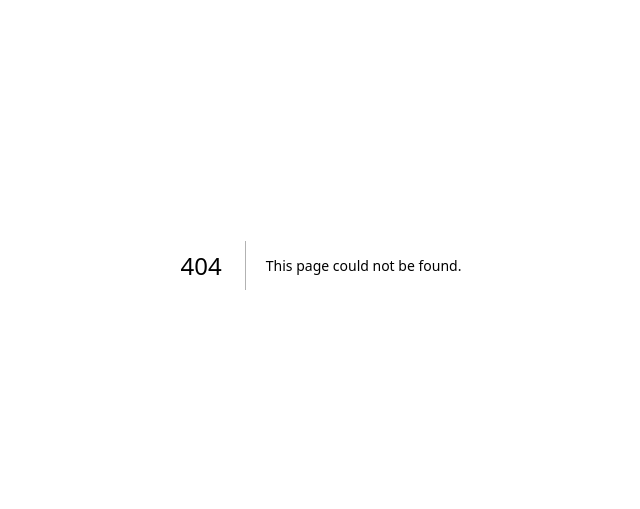
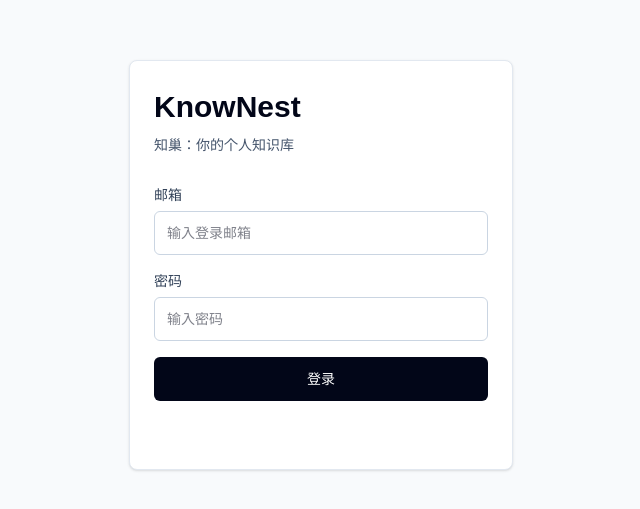
Before and after one commit to lihao-24/KnowNest, a Next.js app: page /login in a window 1280 px wide. Before the commit this address had no page. Shown: the part 135-644 px from the top of the page, without its empty margins (319-959 px from the left). Built offline with nearby package versions, Linux system fonts and the light colour scheme.

Commit message:
feat: add login page ui

```diff
--- /dev/null
+++ b/src/app/login/page.tsx
@@ -0,0 +1,91 @@
+"use client";
+
+import type { FormEvent } from "react";
+import { useState } from "react";
+
+const LOGIN_ERROR_MESSAGE = "登录失败，请检查邮箱和密码。";
+
+export default function LoginPage() {
+  const [isLoading, setIsLoading] = useState(false);
+  const [errorMessage, setErrorMessage] = useState("");
+
+  function handleSubmit(event: FormEvent<HTMLFormElement>) {
+    event.preventDefault();
+    setErrorMessage("");
+    setIsLoading(true);
+
+    window.setTimeout(() => {
+      setIsLoading(false);
+      setErrorMessage(LOGIN_ERROR_MESSAGE);
+    }, 400);
+  }
+
+  return (
+    <main className="flex min-h-dvh items-center justify-center bg-slate-50 px-4 py-10 text-slate-950 sm:px-6">
+      <section className="w-full max-w-sm rounded-lg border border-slate-200 bg-white px-5 py-6 shadow-sm sm:px-6 sm:py-7">
+        <div className="mb-7">
+          <h1 className="text-3xl font-semibold tracking-normal text-slate-950">
+            KnowNest
+          </h1>
+          <p className="mt-2 text-sm leading-6 text-slate-600">
+            知巢：你的个人知识库
+          </p>
+        </div>
+
+        <form className="space-y-4" onSubmit={handleSubmit}>
+          <div>
+            <label
+              className="mb-1.5 block text-sm font-medium text-slate-700"
+              htmlFor="email"
+            >
+              邮箱
+            </label>
+            <input
+              autoComplete="email"
+              className="h-11 w-full min-w-0 rounded-md border border-slate-300 bg-white px-3 text-base text-slate-950 outline-none transition focus:border-teal-600 focus:ring-2 focus:ring-teal-600/15 disabled:cursor-not-allowed disabled:bg-slate-100 sm:text-sm"
+              disabled={isLoading}
+              id="email"
+              name="email"
+              placeholder="输入登录邮箱"
+              type="email"
+            />
+          </div>
+
+          <div>
+            <label
+              className="mb-1.5 block text-sm font-medium text-slate-700"
+              htmlFor="password"
+            >
+              密码
+            </label>
+            <input
+              autoComplete="current-password"
+              className="h-11 w-full min-w-0 rounded-md border border-slate-300 bg-white px-3 text-base text-slate-950 outline-none transition focus:border-teal-600 focus:ring-2 focus:ring-teal-600/15 disabled:cursor-not-allowed disabled:bg-slate-100 sm:text-sm"
+              disabled={isLoading}
+              id="password"
+              name="password"
+              placeholder="输入密码"
+              type="password"
+            />
+          </div>
+
+          <button
+            className="flex h-11 w-full items-center justify-center rounded-md bg-slate-950 px-4 text-sm font-medium text-white transition hover:bg-slate-800 disabled:cursor-not-allowed disabled:bg-slate-400"
+            disabled={isLoading}
+            type="submit"
+          >
+            {isLoading ? "登录中..." : "登录"}
+          </button>
+
+          <p
+            aria-live="polite"
+            className="min-h-6 text-sm leading-6 text-red-600"
+            role="status"
+          >
+            {errorMessage}
+          </p>
+        </form>
+      </section>
+    </main>
+  );
+}
```
